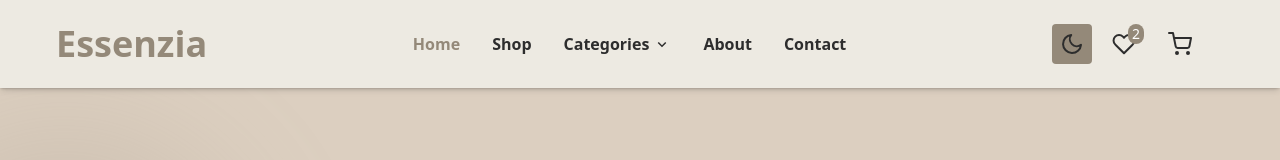
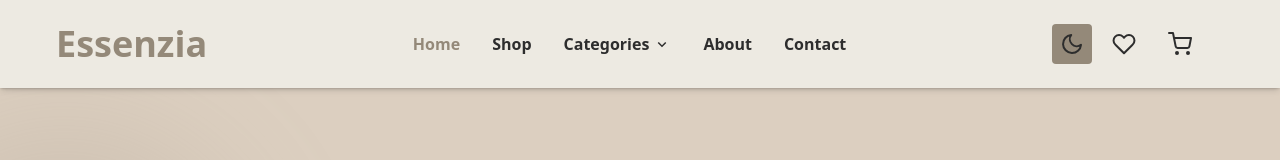
Before and after one commit to Fiza-Mahboob/Essenzia-Website, a React (Vite) app: page / in a window 1280 px wide. Shown: the top 160 px of the page. Built offline with nearby package versions, Linux system fonts and the light colour scheme.

Commit message:
New changes

```diff
--- a/src/components/Home/InstagramFeed.jsx
+++ b/src/components/Home/InstagramFeed.jsx
@@ -13,7 +13,7 @@ const InstagramFeed = () => {
     "/media/images/p8.jpg",
     "/media/images/p9.jpg",
     "/media/images/p10.jpg",
-  ]; // Add your own images here
+  ];
 
   return (
     <section className="w-full pt-2 pb-20 px-4 sm:px-8 md:px-16 bg-white dark:bg-bg-dk">
--- a/src/components/shared/Navbar.jsx
+++ b/src/components/shared/Navbar.jsx
@@ -79,8 +79,8 @@ const Navbar = () => {
 
             <Link to="/wishlist" className="relative text-2xl text-text-primary dark:text-white hover:text-gold dark:hover:text-accent-dk">
               <FiHeart />
-              <span className="absolute -top-2 -right-2 text-sm bg-gold dark:bg-accent-dk text-white rounded-full px-1">
-                2
+              <span className="absolute -top-2 -right-2 text-sm bg-gold dark:bg-accent-dk text-gold rounded-full px-1 ">
+
               </span>
             </Link>
 
```
